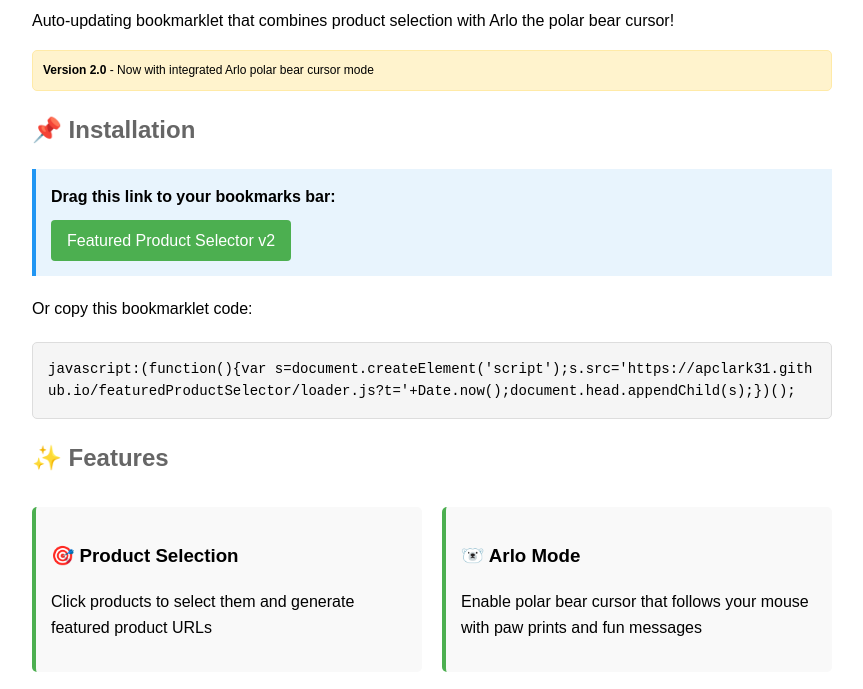
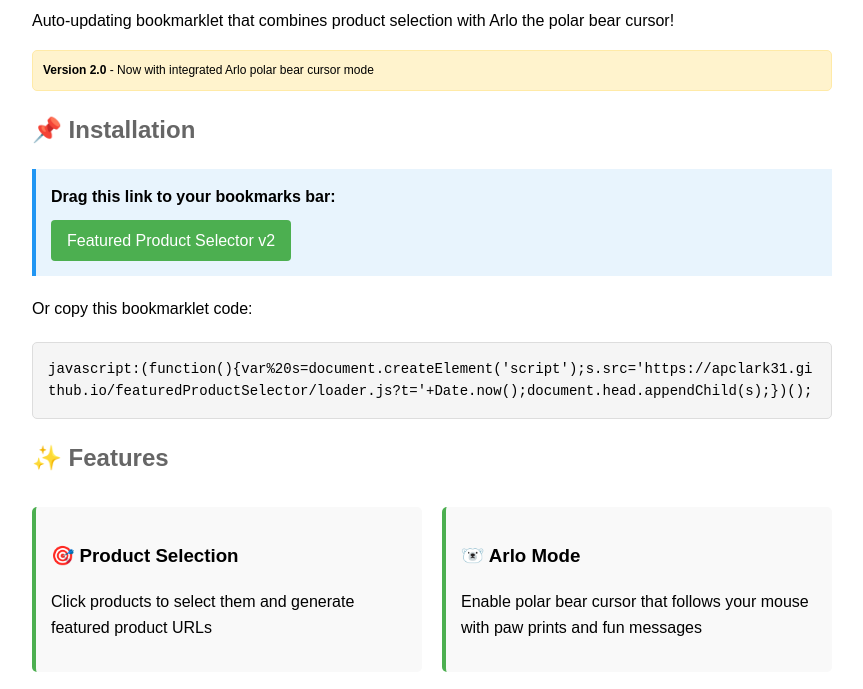
Before and after one commit to apclark31/featuredProductSelector, a plain HTML site: page index.html in a window 1280 px wide. Shown: the part 106-795 px from the top of the page, without its empty margins (208-1071 px from the left). Drawn offline with Linux system fonts and the light colour scheme.

Commit message:
Update index.html

```diff
--- a/index.html
+++ b/index.html
@@ -63,12 +63,12 @@
     <h2>📌 Installation</h2>
     <div class="drag-instruction">
         <strong>Drag this link to your bookmarks bar:</strong><br>
-        <a href="javascript:(function(){var s=document.createElement('script');s.src='https://apclark31.github.io/featuredProductSelector/loader.js?t='+Date.now();document.head.appendChild(s);})();" style="background: #4caf50; color: white; padding: 8px 16px; text-decoration: none; border-radius: 4px; display: inline-block; margin-top: 10px;">Featured Product Selector v2</a>
+        <a href="javascript:(function(){var%20s=document.createElement('script');s.src='https://apclark31.github.io/featuredProductSelector/loader.js?t='+Date.now();document.head.appendChild(s);})();" style="background: #4caf50; color: white; padding: 8px 16px; text-decoration: none; border-radius: 4px; display: inline-block; margin-top: 10px;">Featured Product Selector v2</a>
     </div>
 
     <p>Or copy this bookmarklet code:</p>
     <div class="bookmarklet">
-javascript:(function(){var s=document.createElement('script');s.src='https://apclark31.github.io/featuredProductSelector/loader.js?t='+Date.now();document.head.appendChild(s);})();
+javascript:(function(){var%20s=document.createElement('script');s.src='https://apclark31.github.io/featuredProductSelector/loader.js?t='+Date.now();document.head.appendChild(s);})();
     </div>
 
     <h2>✨ Features</h2>
```
